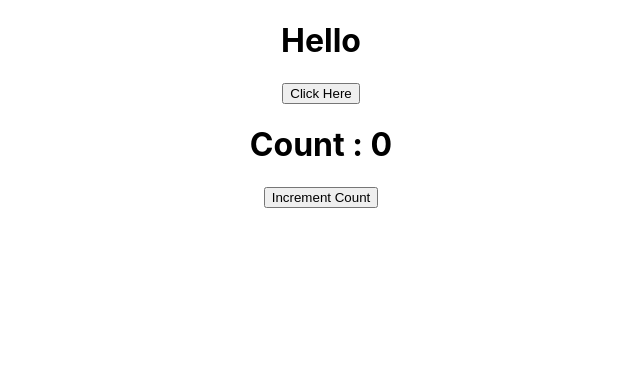
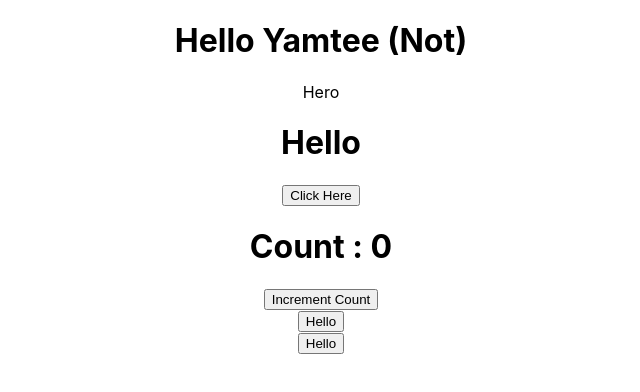
Before and after one commit to YamTee/react-tutorials-01, a React (Create React App) app: page / in a window 1280 px wide. Shown: the top 392 px of the page, without its empty margins (319-959 px from the left). Built offline with nearby package versions, Linux system fonts and the light colour scheme.

Commit message:
until conditional rendering

```diff
--- a/src/App.js
+++ b/src/App.js
@@ -8,9 +8,13 @@ import MessageClass from "./components/MessageClass";
 
 import CounterClass from "./components/CounterClass";
 
+import ParentComponentClass from "./components/ParentComponentClass";
+
 function App() {
   return (
     <div className="App">
+      <Greet name="Yamtee (Not)" heroName="Hero" />
+
       {/* <Greet name="Yamtee (Not)" />
       <Greet>
         <h1>Hekkkkkkk </h1>
@@ -22,6 +26,9 @@ function App() {
       <MessageClass />
       <CounterClass></CounterClass>
 
+      <ParentComponentClass greet="Hi" />
+      <ParentComponentClass greet="Hello" />
+
       {/* <Hello /> */}
     </div>
   );
--- /dev/null
+++ b/src/components/ChildComponent.js
@@ -0,0 +1,9 @@
+import React from "react";
+
+function ChildComponent(props) {
+  return (
+    <button onClick={() => props.showAlert(props.greetText)}>Hello</button>
+  );
+}
+
+export default ChildComponent;
--- a/src/components/CounterClass.js
+++ b/src/components/CounterClass.js
@@ -39,7 +39,7 @@ class CounterClass extends Component {
       <div>
         <h1> Count : {this.state.count} </h1>
 
-        <button onClick={() => this.incrementFive()}>Increment Count</button>
+        <button onClick={this.incrementFive.bind(this)}>Increment Count</button>
       </div>
     );
   }
--- a/src/components/Greet.js
+++ b/src/components/Greet.js
@@ -4,11 +4,14 @@ import React from "react";
 //     return <h1>Greet</h1>
 // }
 
-const Greet = props => {
+const Greet = (props) => {
+
+    const {name, heroName} = props;
+
     return (
         <div>
-            <h1>Hello {props.name}</h1>
-            {props.children}
+            <h1>Hello {name}</h1>
+            {heroName}
         </div>
     );
 }
--- /dev/null
+++ b/src/components/ParentComponentClass.js
@@ -0,0 +1,27 @@
+import React, { Component } from "react";
+import ChildComponent from "./ChildComponent";
+
+class ParentComponentClass extends Component {
+  constructor(props) {
+    super(props);
+
+    this.showAlert = this.showAlert.bind(this);
+  }
+
+  showAlert(greetText) {
+    alert(`this is ${greetText} from child component`);
+  }
+
+  render() {
+    return (
+      <div>
+        <ChildComponent
+          showAlert={this.showAlert}
+          greetText={this.props.greet}
+        />
+      </div>
+    );
+  }
+}
+
+export default ParentComponentClass;
```
